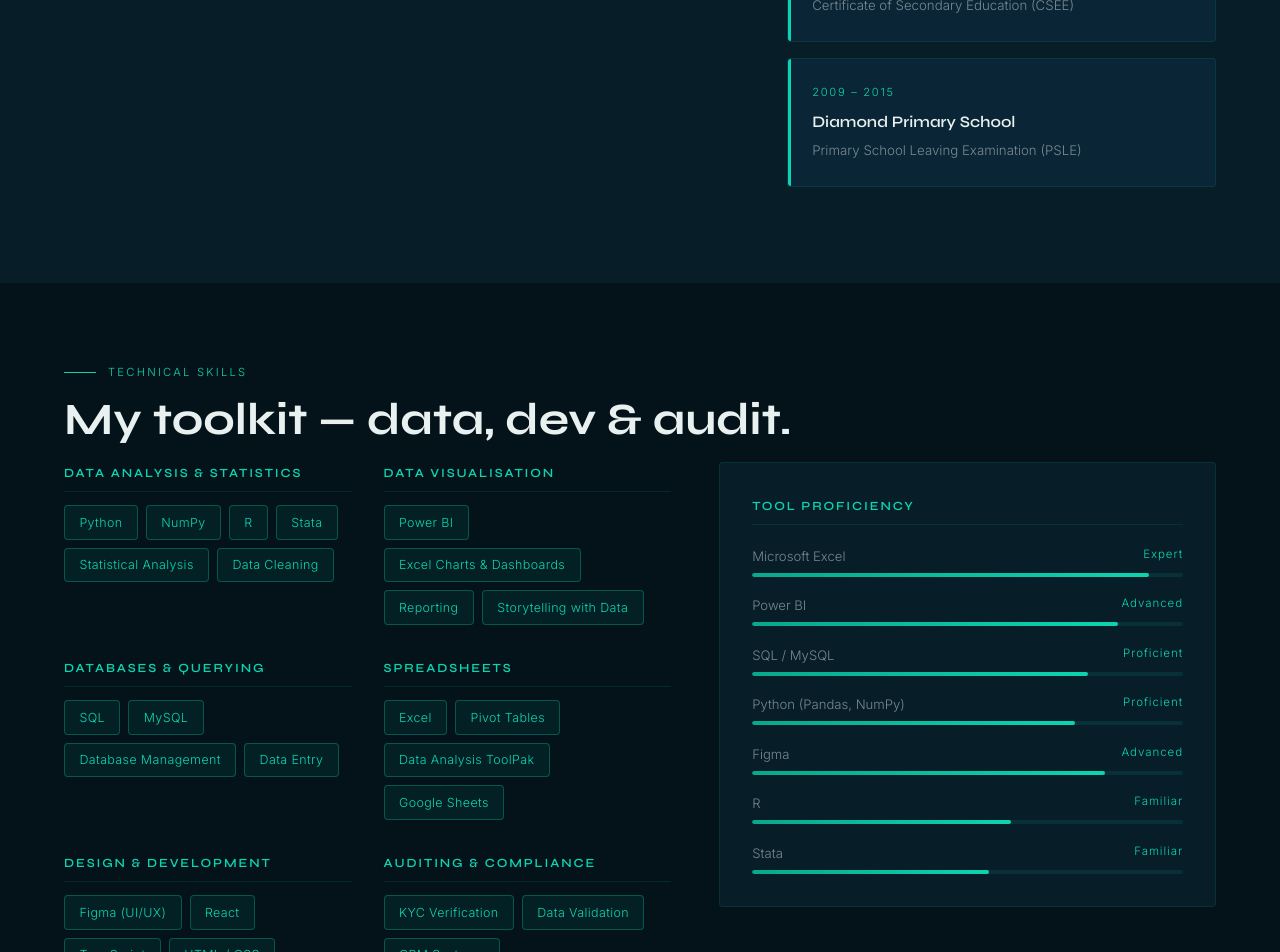
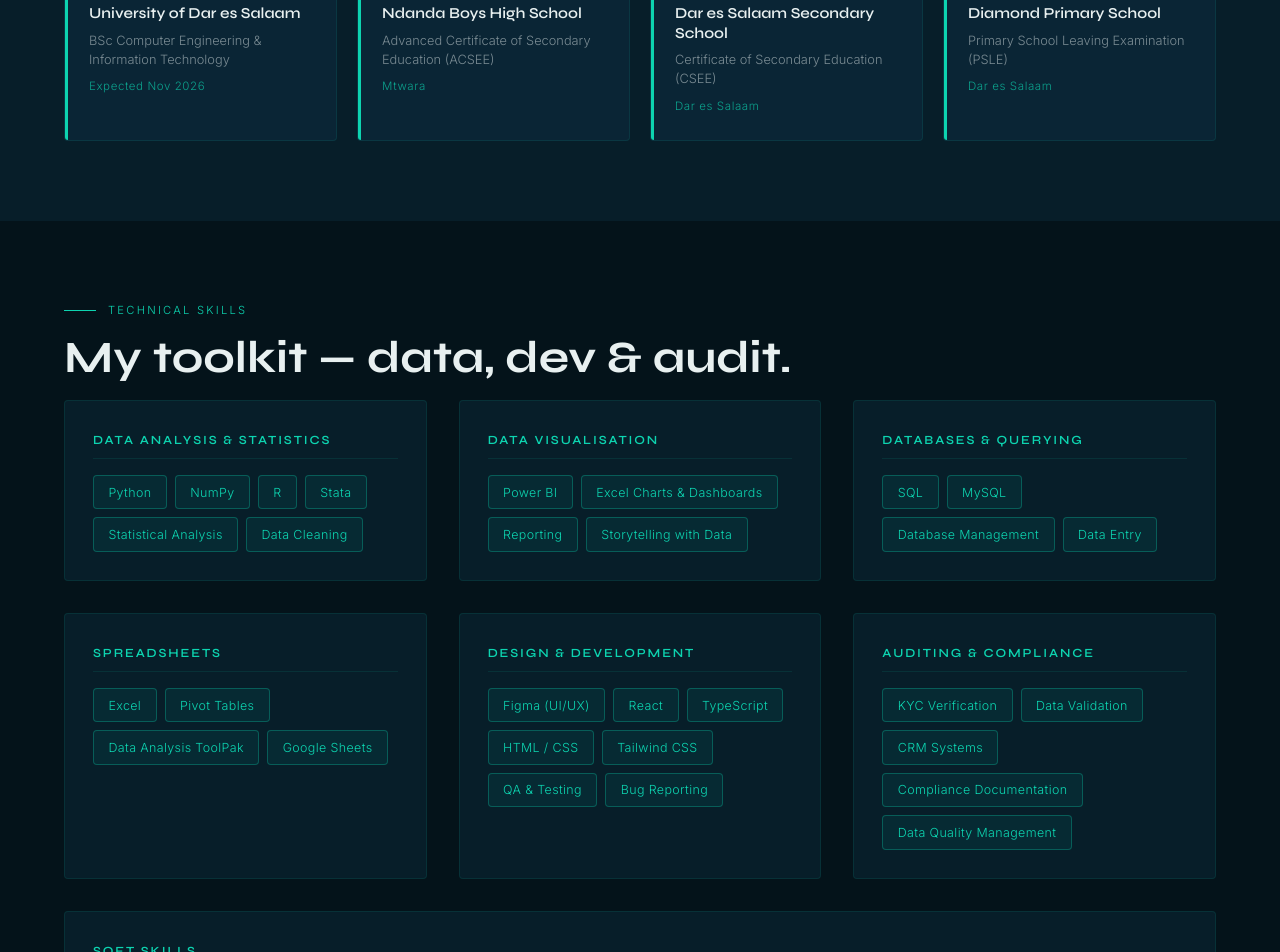
Before and after one commit to godwin105/godwin-portfolio, a React (Vite) app: page / in a window 1280 px wide. Shown: the part 1800-2752 px from the top of the page. Built offline with nearby package versions, Linux system fonts and the light colour scheme.

Commit message:
Eliminating tool proficiency, updating education section  and the over portfolio

```diff
--- a/src/components/About.jsx
+++ b/src/components/About.jsx
@@ -8,10 +8,30 @@ const info = [
 ]
 
 const education = [
-  { year: '2022 – Present', school: 'University of Dar es Salaam', degree: 'BSc Computer Engineering & Information Technology · Expected Nov 2026' },
-  { year: '2020 – 2022', school: 'Ndanda Boys High School', degree: 'Advanced Certificate of Secondary Education (ACSEE)' },
-  { year: '2016 – 2019', school: 'Dar es Salaam Secondary School', degree: 'Certificate of Secondary Education (CSEE)' },
-  { year: '2009 – 2015', school: 'Diamond Primary School', degree: 'Primary School Leaving Examination (PSLE)' },
+  {
+    year: '2022 – Present',
+    school: 'University of Dar es Salaam',
+    degree: 'BSc Computer Engineering & Information Technology',
+    note: 'Expected Nov 2026',
+  },
+  {
+    year: '2020 – 2022',
+    school: 'Ndanda Boys High School',
+    degree: 'Advanced Certificate of Secondary Education (ACSEE)',
+    note: 'Mtwara',
+  },
+  {
+    year: '2016 – 2019',
+    school: 'Dar es Salaam Secondary School',
+    degree: 'Certificate of Secondary Education (CSEE)',
+    note: 'Dar es Salaam',
+  },
+  {
+    year: '2009 – 2015',
+    school: 'Diamond Primary School',
+    degree: 'Primary School Leaving Examination (PSLE)',
+    note: 'Dar es Salaam',
+  },
 ]
 
 export default function About() {
@@ -19,9 +39,8 @@ export default function About() {
     <section className={styles.about} id="about">
       <p className="section-label">About me</p>
 
-
+      {/* Top — bio + photo */}
       <div className={styles.grid}>
-        {/* Left — bio */}
         <div>
           <h2 className="section-title">Analyst. Developer.<br />Audit trainee.</h2>
           <p className={styles.text}>
@@ -50,8 +69,6 @@ export default function About() {
           </div>
         </div>
 
-        {/* Right — photo + education */}
-<div>
         <div className={styles.photoWrap}>
           <img src="/profile.jpeg" alt="Godwin Tairo" className={styles.photo} />
           <div className={styles.photoBadge}>
@@ -59,12 +76,18 @@ export default function About() {
             Open to opportunities
           </div>
         </div>
+      </div>
+
+      {/* Bottom — education full width */}
+      <div className={styles.eduSection}>
         <p className="section-label" style={{ marginBottom: '1.5rem' }}>Education</p>
+        <div className={styles.eduGrid}>
           {education.map(e => (
             <div key={e.year} className={styles.eduCard}>
               <p className={styles.eduYear}>{e.year}</p>
               <p className={styles.eduSchool}>{e.school}</p>
               <p className={styles.eduDegree}>{e.degree}</p>
+              <p className={styles.eduNote}>{e.note}</p>
             </div>
           ))}
         </div>
--- a/src/components/About.module.css
+++ b/src/components/About.module.css
@@ -2,12 +2,15 @@
   padding: 5rem 4rem;
   background: var(--surface);
 }
+
+/* ── Top: bio + photo ── */
 .grid {
   display: grid;
   grid-template-columns: 1.2fr 0.8fr;
   gap: 5rem;
   align-items: start;
 }
+
 .text {
   color: var(--muted);
   line-height: 1.9;
@@ -35,15 +38,15 @@
 }
 .infoVal { color: var(--muted); }
 
+/* ── Photo ── */
 .photoWrap {
   position: relative;
-  margin-bottom: 2.5rem;
   display: inline-block;
   width: 100%;
 }
 .photo {
   width: 100%;
-  max-height: 340px;
+  max-height: 380px;
   object-fit: cover;
   object-position: top center;
   border-radius: 4px;
@@ -79,17 +82,29 @@
 }
 @keyframes pulse { 0%,100%{opacity:1} 50%{opacity:0.3} }
 
+/* ── Education ── */
+.eduSection {
+  margin-top: 4rem;
+  padding-top: 3rem;
+  border-top: 1px solid var(--border);
+}
+
+.eduGrid {
+  display: grid;
+  grid-template-columns: repeat(4, 1fr);
+  gap: 1.25rem;
+}
+
 .eduCard {
   background: var(--surface2);
   border: 1px solid var(--border);
+  border-radius: 4px;
   padding: 1.5rem;
-  margin-bottom: 1rem;
   position: relative;
   overflow: hidden;
-  transition: border-color 0.2s;
-  border-radius: 4px;
+  transition: border-color 0.2s, transform 0.2s;
 }
-.eduCard:hover { border-color: var(--teal); }
+.eduCard:hover { border-color: var(--teal); transform: translateY(-3px); }
 .eduCard::before {
   content: '';
   position: absolute;
@@ -97,23 +112,43 @@
   width: 3px; height: 100%;
   background: var(--teal);
 }
+
 .eduYear {
   font-size: 0.7rem;
   letter-spacing: 0.15em;
   color: var(--teal);
   text-transform: uppercase;
-  margin-bottom: 0.4rem;
+  margin-bottom: 0.5rem;
 }
 .eduSchool {
   font-family: 'Syne', sans-serif;
-  font-size: 1rem;
+  font-size: 0.95rem;
   font-weight: 600;
   color: var(--text);
-  margin-bottom: 0.25rem;
+  margin-bottom: 0.4rem;
+  line-height: 1.3;
 }
-.eduDegree { font-size: 0.83rem; color: var(--muted); }
+.eduDegree {
+  font-size: 0.8rem;
+  color: var(--muted);
+  line-height: 1.5;
+  margin-bottom: 0.5rem;
+}
+.eduNote {
+  font-size: 0.72rem;
+  color: var(--teal);
+  opacity: 0.7;
+  letter-spacing: 0.05em;
+}
 
+@media (max-width: 1100px) {
+  .eduGrid { grid-template-columns: repeat(2, 1fr); }
+}
 @media (max-width: 900px) {
   .about { padding: 4rem 1.5rem; }
   .grid { grid-template-columns: 1fr; gap: 3rem; }
+  .eduGrid { grid-template-columns: repeat(2, 1fr); }
 }
+@media (max-width: 500px) {
+  .eduGrid { grid-template-columns: 1fr; }
+}
--- a/src/components/Skills.jsx
+++ b/src/components/Skills.jsx
@@ -4,90 +4,52 @@ const groups = [
   {
     title: 'Data Analysis & Statistics',
     chips: ['Python', 'NumPy', 'R', 'Stata', 'Statistical Analysis', 'Data Cleaning'],
-    core: true,
   },
   {
     title: 'Data Visualisation',
     chips: ['Power BI', 'Excel Charts & Dashboards', 'Reporting', 'Storytelling with Data'],
-    core: true,
   },
   {
     title: 'Databases & Querying',
     chips: ['SQL', 'MySQL', 'Database Management', 'Data Entry'],
-    core: true,
   },
   {
     title: 'Spreadsheets',
     chips: ['Excel', 'Pivot Tables', 'Data Analysis ToolPak', 'Google Sheets'],
-    core: true,
   },
   {
     title: 'Design & Development',
     chips: ['Figma (UI/UX)', 'React', 'TypeScript', 'HTML / CSS', 'Tailwind CSS', 'QA & Testing', 'Bug Reporting'],
-    core: true,
   },
   {
     title: 'Auditing & Compliance',
     chips: ['KYC Verification', 'Data Validation', 'CRM Systems', 'Compliance Documentation', 'Data Quality Management'],
-    core: true,
   },
   {
     title: 'Soft Skills',
     chips: ['Communication', 'Problem Solving', 'Teamwork', 'Time Management', 'Leadership'],
-    core: true,
+    full: true,
   },
-]
-
-const proficiency = [
-  { label: 'Microsoft Excel', level: 'Expert', pct: 92 },
-  { label: 'Power BI', level: 'Advanced', pct: 85 },
-  { label: 'SQL / MySQL', level: 'Proficient', pct: 78 },
-  { label: 'Python (Pandas, NumPy)', level: 'Proficient', pct: 75 },
-  { label: 'Figma', level: 'Advanced', pct: 82 },
-  { label: 'R', level: 'Familiar', pct: 60 },
-  { label: 'Stata', level: 'Familiar', pct: 55 },
 ]
 
 export default function Skills() {
   return (
     <section className={styles.skills} id="skills">
       <p className="section-label">Technical skills</p>
+      <h2 className="section-title">My toolkit — data, dev &amp; audit.</h2>
 
-      <h2 className="section-title">My toolkit — data, dev & audit.</h2>
-
-      <div className={styles.layout}>
-        {/* Skill chips */}
-        <div className={styles.chipCols}>
+      <div className={styles.grid}>
         {groups.map(g => (
-            <div key={g.title} className={styles.group}>
+          <div key={g.title} className={`${styles.group} ${g.full ? styles.full : ''}`}>
             <p className={styles.groupTitle}>{g.title}</p>
             <div className={styles.chips}>
               {g.chips.map(c => (
-                  <span key={c} className={`${styles.chip} ${g.core ? styles.core : ''}`}>{c}</span>
+                <span key={c} className={styles.chip}>{c}</span>
               ))}
             </div>
           </div>
         ))}
       </div>
-
-        {/* Proficiency bars */}
-        <div className={styles.profCol}>
-          <p className={styles.groupTitle}>Tool proficiency</p>
-          <div className={styles.bars}>
-            {proficiency.map(p => (
-              <div key={p.label} className={styles.barRow}>
-                <div className={styles.barMeta}>
-                  <span className={styles.barLabel}>{p.label}</span>
-                  <span className={styles.barLevel}>{p.level}</span>
-                </div>
-                <div className={styles.track}>
-                  <div className={styles.fill} style={{ width: `${p.pct}%` }} />
-                </div>
-              </div>
-            ))}
-          </div>
-        </div>
-      </div>
     </section>
   )
 }
--- a/src/components/Skills.module.css
+++ b/src/components/Skills.module.css
@@ -1,20 +1,23 @@
 .skills { padding: 5rem 4rem; background: var(--bg); }
 
-.layout {
+.grid {
   display: grid;
-  grid-template-columns: 1.1fr 0.9fr;
-  gap: 3rem;
-  align-items: start;
+  grid-template-columns: repeat(3, 1fr);
+  gap: 2rem;
   margin-top: 1rem;
 }
 
-.chipCols {
-  display: grid;
-  grid-template-columns: 1fr 1fr;
-  gap: 2rem;
+.group {
+  background: var(--surface);
+  border: 1px solid var(--border);
+  border-radius: 4px;
+  padding: 1.75rem;
 }
 
-.group {}
+.full {
+  grid-column: 1 / -1;
+}
+
 .groupTitle {
   font-family: 'Syne', sans-serif;
   font-size: 0.78rem;
@@ -22,46 +25,32 @@
   letter-spacing: 0.15em;
   text-transform: uppercase;
   color: var(--teal);
-  margin-bottom: 0.85rem;
+  margin-bottom: 1rem;
   padding-bottom: 0.5rem;
   border-bottom: 1px solid var(--border);
 }
+
 .chips { display: flex; flex-wrap: wrap; gap: 0.5rem; }
+
 .chip {
   padding: 0.35rem 0.9rem;
   font-size: 0.78rem;
-  border: 1px solid var(--border);
-  color: var(--muted);
-  background: var(--surface2);
-  transition: all 0.2s;
-  cursor: default;
+  border: 1px solid rgba(13, 212, 176, 0.3);
+  color: var(--teal);
+  background: rgba(13, 212, 176, 0.07);
   letter-spacing: 0.03em;
   border-radius: 4px;
+  cursor: default;
+  transition: all 0.2s;
 }
-.chip:hover { border-color: var(--teal); color: var(--teal); background: rgba(13,212,176,0.05); }
-.core {
-  border-color: rgba(13,212,176,0.3);
-  color: var(--teal);
-  background: rgba(13,212,176,0.07);
+.chip:hover { background: rgba(13, 212, 176, 0.15); border-color: var(--teal); }
+
+@media (max-width: 1100px) {
+  .grid { grid-template-columns: repeat(2, 1fr); }
+  .full { grid-column: 1 / -1; }
 }
-
-/* Proficiency */
-.profCol { background: var(--surface); padding: 2rem; border: 1px solid var(--border); border-radius: 4px; }
-.bars { display: flex; flex-direction: column; gap: 1.1rem; margin-top: 1.25rem; }
-.barRow { display: flex; flex-direction: column; gap: 0.35rem; }
-.barMeta { display: flex; justify-content: space-between; }
-.barLabel { font-size: 0.82rem; color: var(--muted); }
-.barLevel { font-size: 0.72rem; color: var(--teal); letter-spacing: 0.08em; }
-.track { height: 4px; background: var(--border); border-radius: 2px; overflow: hidden; }
-.fill {
-  height: 100%;
-  border-radius: 2px;
-  background: linear-gradient(90deg, var(--teal-dim), var(--teal));
-  transition: width 1s ease;
-}
-
 @media (max-width: 900px) {
   .skills { padding: 4rem 1.5rem; }
-  .layout { grid-template-columns: 1fr; }
-  .chipCols { grid-template-columns: 1fr; }
+  .grid { grid-template-columns: 1fr; }
+  .full { grid-column: auto; }
 }
```
Lines whose indentation alone changed are shown as unchanged.
